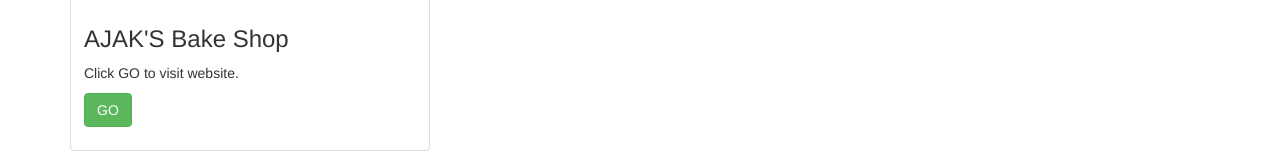
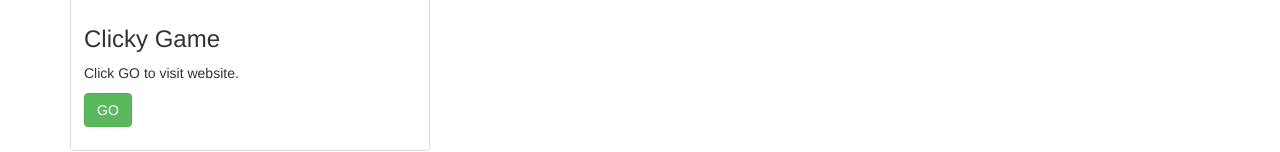
Before and after one commit to maidiep/BootstrapPortfolioV2.0, a plain HTML site: page portfolio.html in a window 1280 px wide. Shown: the part 1685-1837 px from the top of the page. Drawn offline with Linux system fonts and the light colour scheme; files whose address does not match are found by name.

Commit message:
edited title for clicky game

```diff
--- a/portfolio.html
+++ b/portfolio.html
@@ -182,7 +182,7 @@
 		<div class="thumbnail">
 			<img src="assets/images/yearofthesnake.png" />
 			<div class="caption">
-				<h3>AJAK'S Bake Shop</h3>
+				<h3>Clicky Game</h3>
 				<p>Click GO to visit website.</p>
 				<p>
 					<a href="https://lit-sands-24378.herokuapp.com/" class="btn btn-success">GO</a>
```
